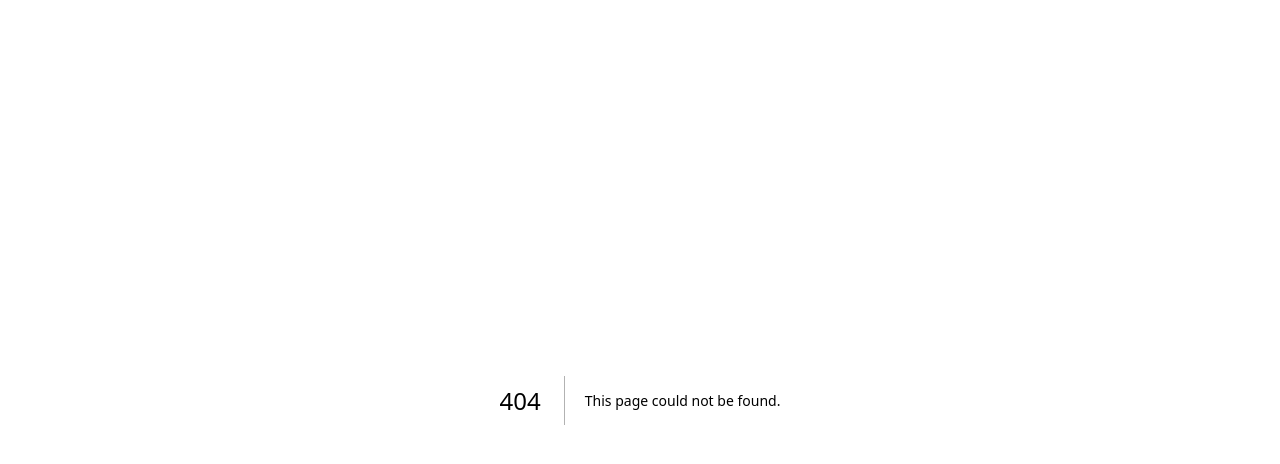
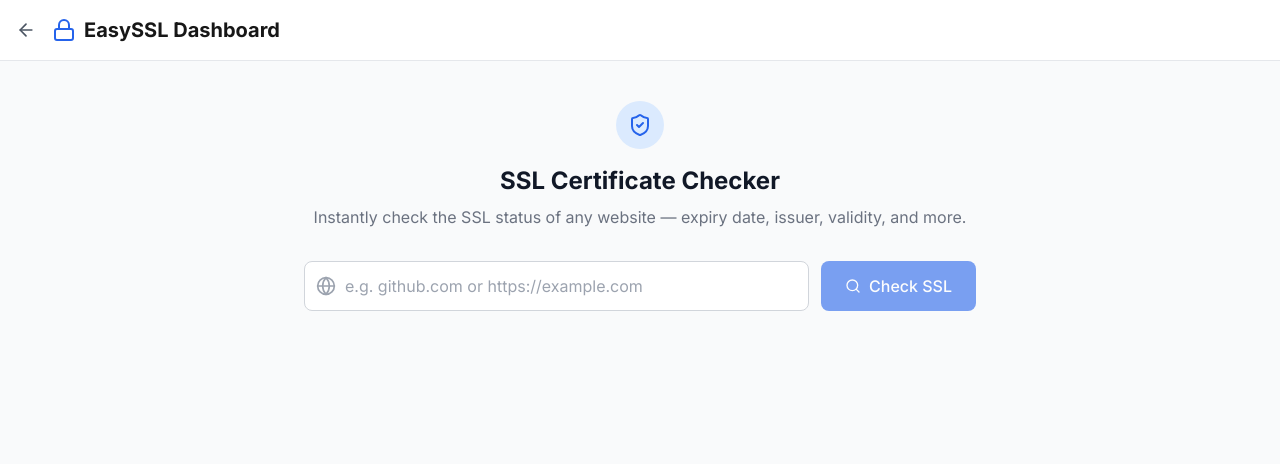
Before and after one commit to marvydery/easysslpc, a Next.js app: page /dashboard/ssl-checker in a window 1280 px wide. Before the commit this address had no page. Shown: the top 464 px of the page. Built offline with nearby package versions, Linux system fonts and the light colour scheme.

Commit message:
Create SSL Checker page component
This component provides an interface for users to check the SSL status of websites, including details like expiry date and issuer.

```diff
--- /dev/null
+++ b/src/app/dashboard/ssl-checker/page.tsx
@@ -0,0 +1,35 @@
+import Link from "next/link";
+import { Lock, ArrowLeft, ShieldCheck } from "lucide-react";
+import SslChecker from "@/components/SslChecker";
+
+export default function SslCheckerPage() {
+  return (
+    <div className="min-h-screen bg-gray-50">
+      <header className="bg-white border-b">
+        <div className="container mx-auto px-4 py-4 flex items-center gap-4">
+          <Link href="/dashboard" className="text-gray-600 hover:text-gray-900">
+            <ArrowLeft className="w-5 h-5" />
+          </Link>
+          <div className="flex items-center gap-2">
+            <Lock className="w-6 h-6 text-blue-600" />
+            <h1 className="text-xl font-bold">EasySSL Dashboard</h1>
+          </div>
+        </div>
+      </header>
+
+      <main className="container mx-auto px-4 py-10 max-w-3xl">
+        <div className="mb-8 text-center">
+          <div className="inline-flex items-center justify-center w-12 h-12 rounded-full bg-blue-100 mb-4">
+            <ShieldCheck className="w-6 h-6 text-blue-600" />
+          </div>
+          <h2 className="text-2xl font-bold text-gray-900 mb-2">SSL Certificate Checker</h2>
+          <p className="text-gray-500">
+            Instantly check the SSL status of any website — expiry date, issuer, validity, and more.
+          </p>
+        </div>
+
+        <SslChecker />
+      </main>
+    </div>
+  );
+}
```
